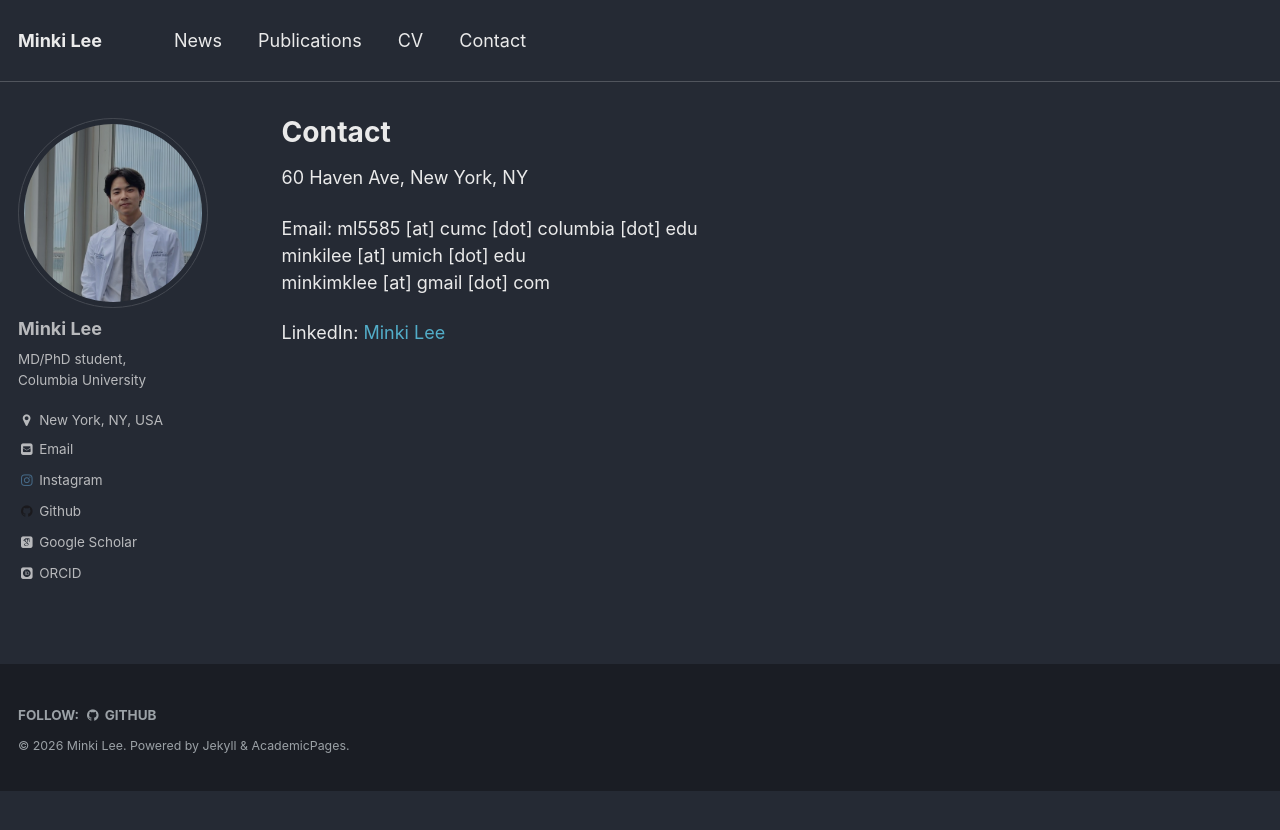
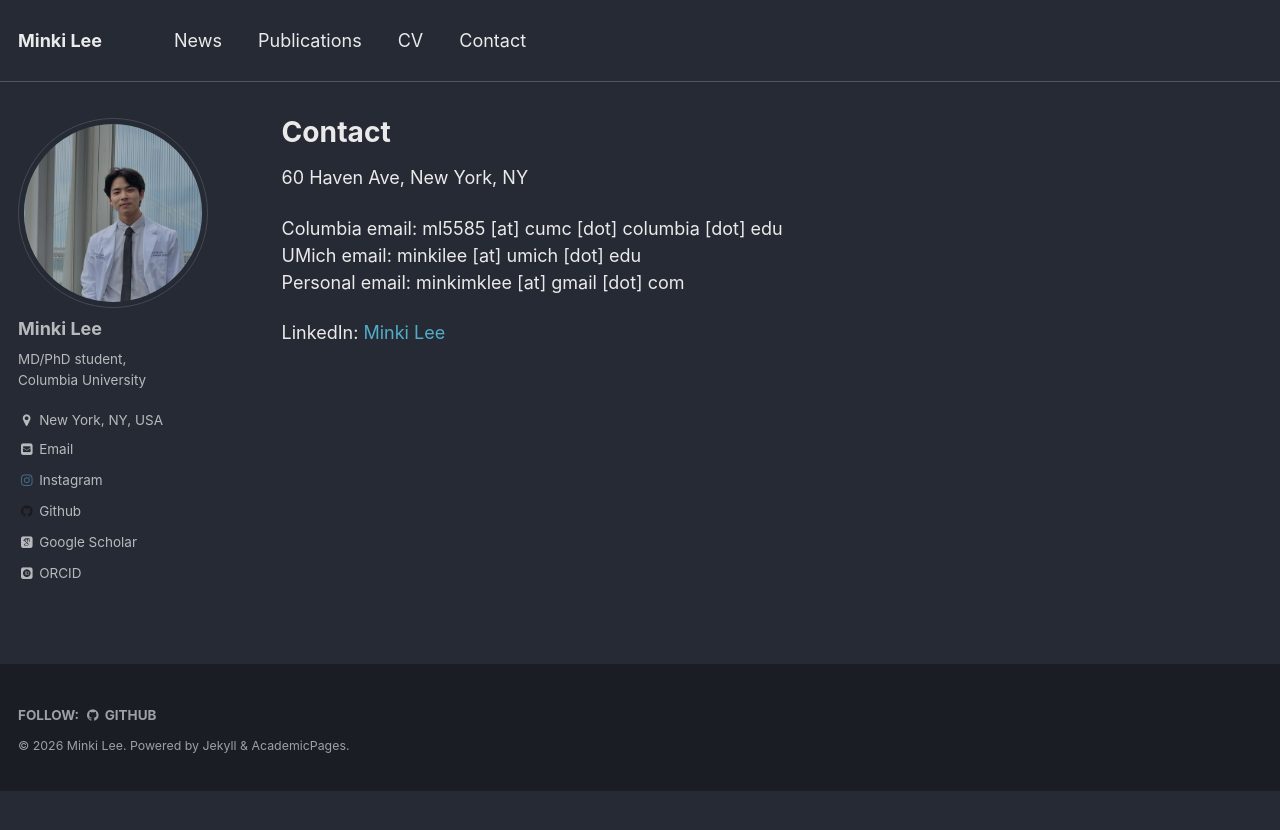
Before and after one commit to minkiplee/minkiplee.github.io, a Jekyll site: the page built from _pages/contact.md, in a window 1280 px wide. Shown: the top 830 px of the page. Built offline with Jekyll 4.4.1, drawn with Linux system fonts in a browser that asks for light colours; nearby versions of some CDN libraries; some web fonts are replaced; library files that are not in the unit come from our copies.

Commit message:
Update contact.md

```diff
--- a/_pages/contact.md
+++ b/_pages/contact.md
@@ -9,9 +9,9 @@ author_profile: true
 
 60 Haven Ave, New York, NY<br>
 
-Email: ml5585 [at] cumc [dot] columbia [dot] edu <br>
-       minkilee [at] umich [dot] edu <br>
-       minkimklee [at] gmail [dot] com
+Columbia email: ml5585 [at] cumc [dot] columbia [dot] edu <br>
+UMich email: minkilee [at] umich [dot] edu <br>
+Personal email: minkimklee [at] gmail [dot] com
 
 
 LinkedIn: [<font color="#52ADC8">Minki Lee</font>](https://www.linkedin.com/in/minki-lee-b214711a2/)
```
